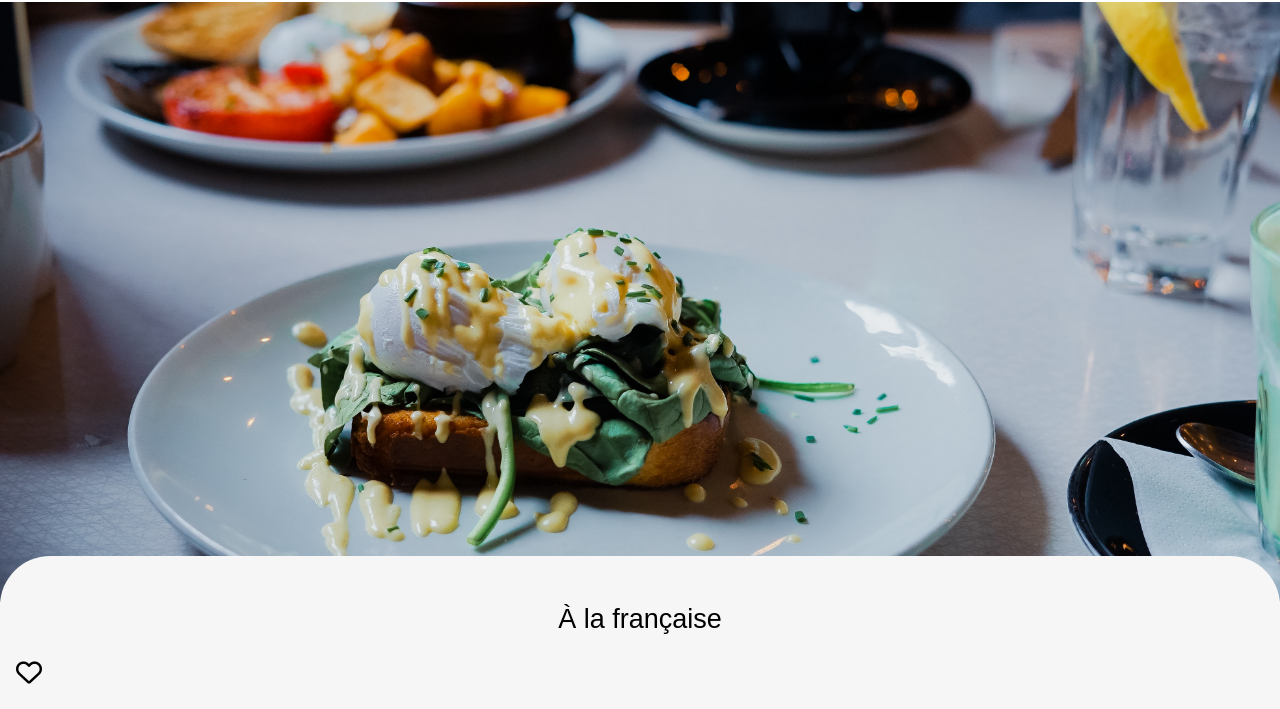
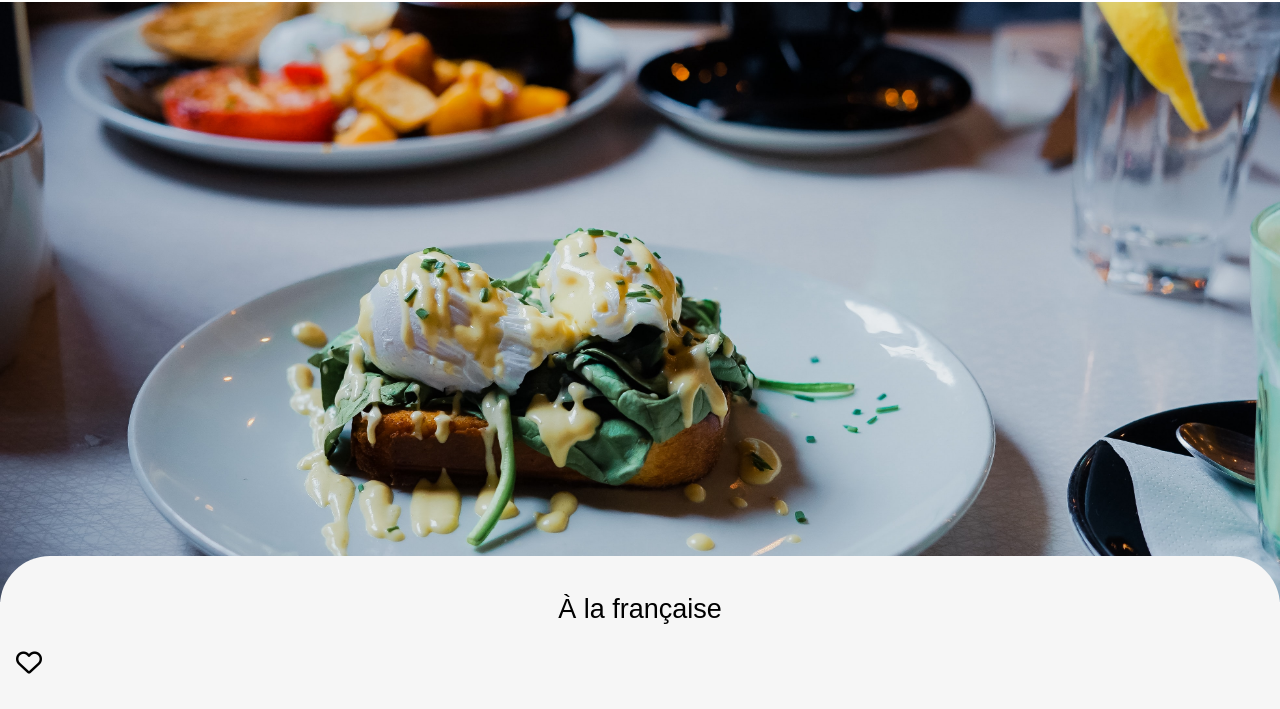
Before and after one commit to DanDWD/Projet-n-3, a plain HTML site: page a_la_francaise.html in a window 1280 px wide. Shown: the part 56-765 px from the top of the page. Drawn offline with Linux system fonts and the light colour scheme; a web font is replaced by a local one.

Commit message:
re-generated file

```diff
--- a/css/style.css
+++ b/css/style.css
@@ -610,7 +610,6 @@ a {
   display: flex;
   justify-content: space-around;
   align-items: center;
-  padding: 10px 0px;
 }
 @media all and (min-width: 768px) and (max-width: 992px) {
   .introduction-tag {
@@ -764,6 +763,7 @@ a {
   display: flex;
   justify-content: space-around;
   align-items: center;
+  margin: 0 auto;
   padding: 10px 0px;
 }
 @media all and (min-width: 768px) and (max-width: 992px) {
```
